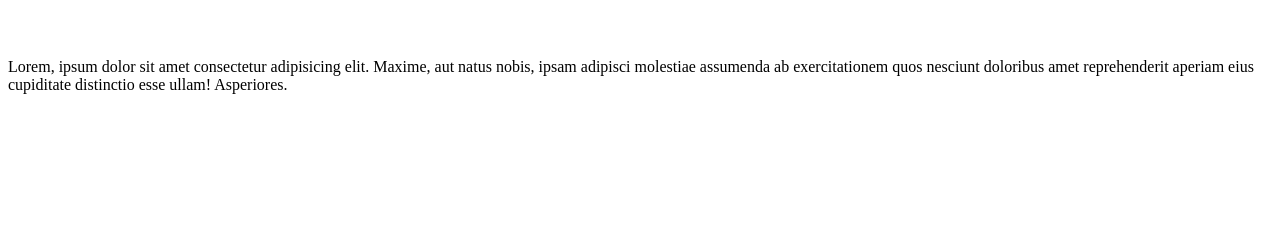
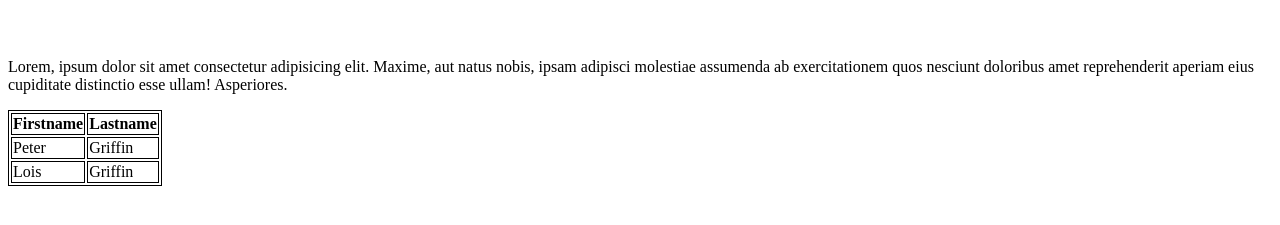
Before and after one commit to Edwintapia/prueba, a plain HTML site: page index.html in a window 1280 px wide. Shown: the part 77-302 px from the top of the page. Drawn offline with Linux system fonts and the light colour scheme.

Commit message:
se agrego tabla y estilos

```diff
--- a/estilos.css
+++ b/estilos.css
@@ -4,3 +4,7 @@ h1 {
  background: black;
 
 }
+
+table, td, th {
+    border: 1px solid black;
+  }
--- a/index.html
+++ b/index.html
@@ -11,5 +11,19 @@
     <h1>prueba de titulo</h1>
     <br>
     <p>Lorem, ipsum dolor sit amet consectetur adipisicing elit. Maxime, aut natus nobis, ipsam adipisci molestiae assumenda ab exercitationem quos nesciunt doloribus amet reprehenderit aperiam eius cupiditate distinctio esse ullam! Asperiores.</p>
+    <table>
+            <tr>
+              <th>Firstname</th>
+              <th>Lastname</th>
+            </tr>
+            <tr>
+              <td>Peter</td>
+              <td>Griffin</td>
+            </tr>
+            <tr>
+              <td>Lois</td>
+              <td>Griffin</td>
+            </tr>
+          </table>
 </body>
 </html>
```
